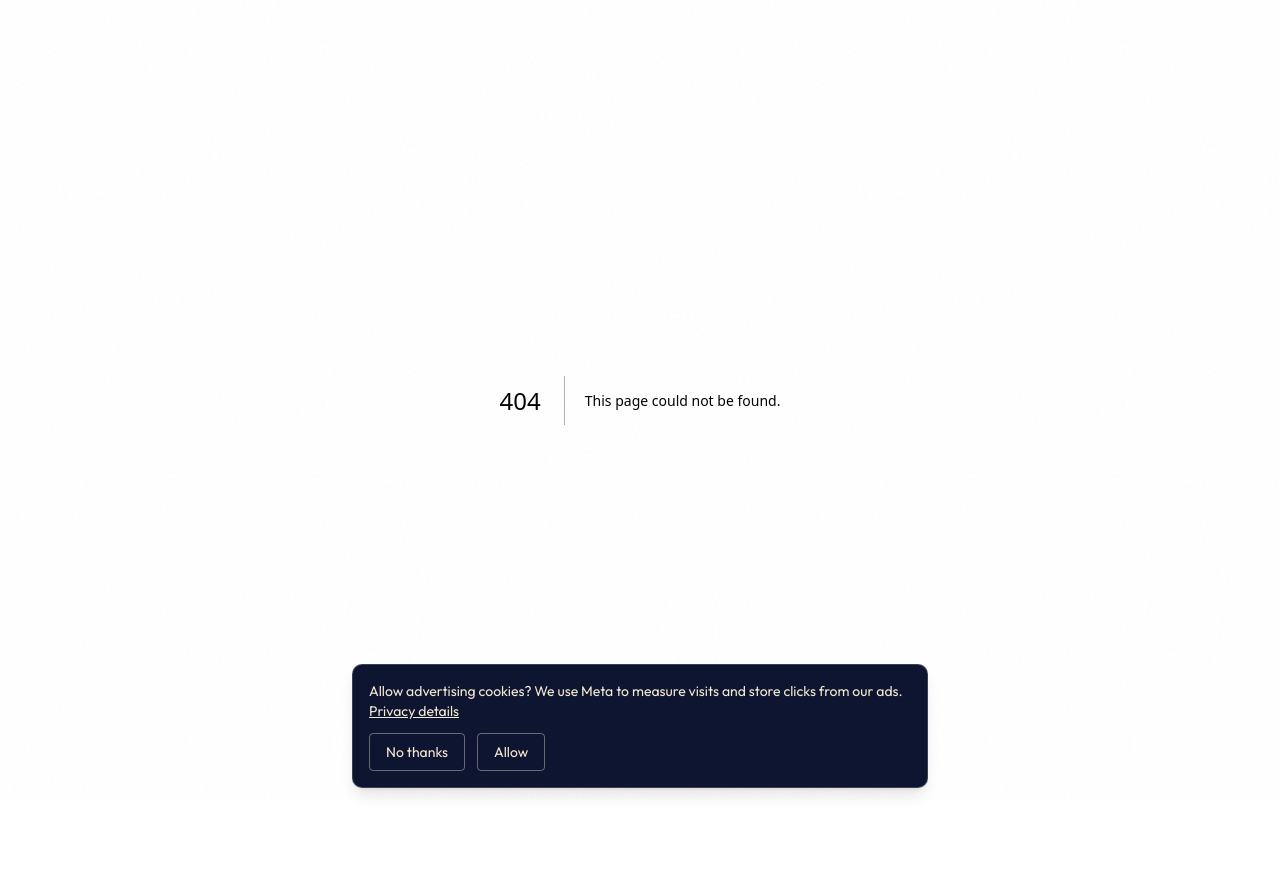
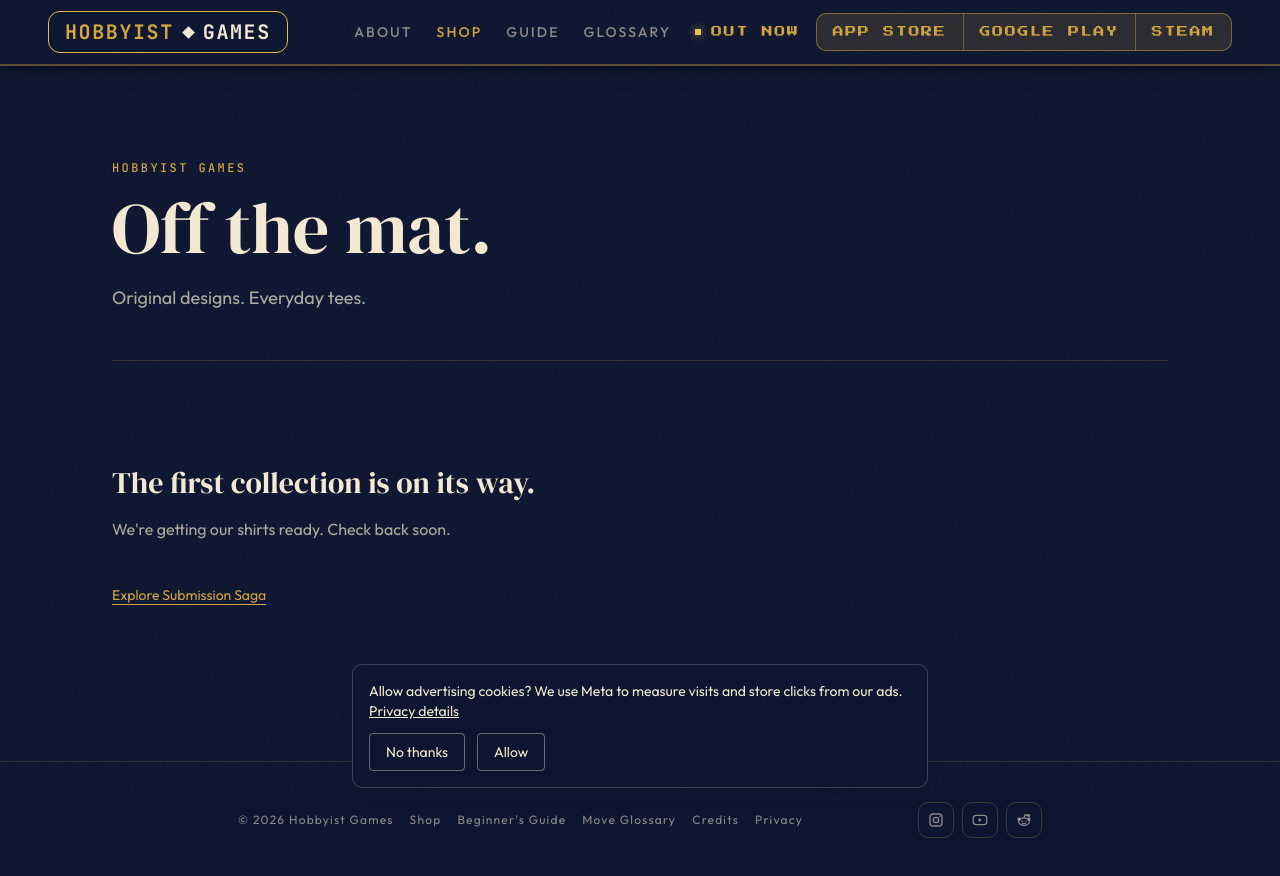
Before and after one commit to N8theGr811/hobbyist-games-website, a Next.js app: page /shop in a window 1280 px wide. Before the commit this address had no page. Before the commit the page ends 800 px from the top, so only its background shows below. Built offline with nearby package versions, Linux system fonts and the light colour scheme.

Commit message:
Add Shopify-ready merch page and shop navigation

```diff
--- /dev/null
+++ b/src/app/shop/page.tsx
@@ -0,0 +1,45 @@
+import type { Metadata } from "next";
+import Link from "next/link";
+import Header from "@/components/Header";
+import Footer from "@/components/Footer";
+import ShopifyCollection from "@/components/ShopifyCollection";
+import { getShopConfig } from "@/lib/shop";
+
+/** The collection stays in Shopify; this page provides the studio's shop front. */
+export function generateMetadata(): Metadata {
+  return {
+    title: "Shop | Hobbyist Games",
+    description: "T-shirts and original designs from Hobbyist Games.",
+    alternates: { canonical: "/shop" },
+    robots: getShopConfig() ? undefined : { index: false, follow: true },
+  };
+}
+
+export default function ShopPage() {
+  const config = getShopConfig();
+
+  return (
+    <>
+      <Header />
+      <main className="mx-auto min-h-[75vh] max-w-6xl px-6 pb-20 pt-32 md:px-12 md:pt-40">
+        <p className="font-mono text-xs uppercase tracking-[0.2em] text-steam-gold">Hobbyist Games</p>
+        <h1 className="mt-4 font-display text-5xl md:text-7xl">Off the mat.</h1>
+        <p className="mt-5 max-w-lg text-lg text-cream/70">Original designs. Everyday tees.</p>
+        <section aria-label="Shop collection" className="mt-12 border-t border-steam-gold/20 pt-10">
+          {config ? (
+            <ShopifyCollection {...config} />
+          ) : (
+            <div className="py-10 md:py-16">
+              <h2 className="font-display text-3xl">The first collection is on its way.</h2>
+              <p className="mt-4 max-w-md text-cream/70">We&apos;re getting our shirts ready. Check back soon.</p>
+              <Link href="/" className="mt-8 inline-flex min-h-11 items-center text-sm text-steam-gold underline underline-offset-4 hover:text-cream">
+                Explore Submission Saga
+              </Link>
+            </div>
+          )}
+        </section>
+      </main>
+      <Footer />
+    </>
+  );
+}
--- a/src/app/sitemap.ts
+++ b/src/app/sitemap.ts
@@ -1,4 +1,5 @@
 import type { MetadataRoute } from "next";
+import { getShopConfig } from "@/lib/shop";
 import { SITE_URL } from "@/lib/site";
 
 /** Every indexable page. Add a route here when you add one to src/app. */
@@ -13,6 +14,12 @@ export default function sitemap(): MetadataRoute.Sitemap {
       changeFrequency: "monthly",
       priority: 0.8,
     },
+    ...(getShopConfig() ? [{
+      url: `${SITE_URL}/shop`,
+      lastModified,
+      changeFrequency: "weekly" as const,
+      priority: 0.7,
+    }] : []),
     // Generated from the game's combat data, so it changes whenever the game's
     // move table does rather than on any writing schedule.
     {
--- a/src/components/Footer.tsx
+++ b/src/components/Footer.tsx
@@ -39,6 +39,9 @@ export default function Footer() {
           <span className="text-xs tracking-[0.1em] text-cream/55">
             © 2026 Hobbyist Games
           </span>
+          <a href="/shop" className="text-xs tracking-[0.1em] text-cream/55 hover:text-steam-gold transition-colors">
+            Shop
+          </a>
           <a
             href="/guide"
             className="text-xs tracking-[0.1em] text-cream/55 hover:text-steam-gold transition-colors"
--- a/src/components/Header.tsx
+++ b/src/components/Header.tsx
@@ -3,25 +3,31 @@ import StoreLinks from "./StoreLinks";
 
 export default function Header() {
   return (
-    <header className="fixed top-0 left-0 right-0 z-50 flex items-center justify-between px-6 py-2.5 bg-steam-navy shadow-[0_2px_16px_rgba(0,0,0,0.5)] border-b-2 border-steam-gold/40 md:px-12">
+    <header className="fixed top-0 left-0 right-0 z-50 flex items-center justify-between gap-3 px-4 py-2.5 bg-steam-navy shadow-[0_2px_16px_rgba(0,0,0,0.5)] border-b-2 border-steam-gold/40 sm:px-6 md:px-12">
       {/* The v3 wordmark set in markup rather than the PNG, whose double
           rule is baked in: one thin gold squircle, like the store buttons. */}
-      <a
-        href="#"
+      <Link
+        href="/"
         aria-label="Hobbyist Games"
-        className="flex shrink-0 items-center gap-2.5 rounded-[12px] border border-[#e8be3f] bg-steam-navy px-4 py-2.5 font-mono text-lg font-bold leading-none tracking-[0.08em] md:text-xl transition-colors hover:bg-[rgba(232,190,63,0.12)]"
+        className="flex shrink-0 items-center gap-2.5 rounded-[12px] border border-[#e8be3f] bg-steam-navy px-4 py-2.5 font-mono text-sm font-bold sm:text-lg leading-none tracking-[0.08em] md:text-xl transition-colors hover:bg-[rgba(232,190,63,0.12)]"
       >
         <span aria-hidden="true" className="text-steam-gold">HOBBYIST</span>
         <span aria-hidden="true" className="inline-block h-[9px] w-[9px] rotate-45 bg-cream" />
         <span aria-hidden="true" className="text-cream">GAMES</span>
-      </a>
-      <nav className="flex items-center gap-6">
-        <a
-          href="#about"
+      </Link>
+      <nav className="flex items-center gap-3 lg:gap-6">
+        <Link
+          href="/#about"
           className="hidden text-sm font-medium tracking-[0.15em] uppercase text-cream/55 hover:text-steam-gold transition-colors md:block"
         >
           About
-        </a>
+        </Link>
+        <Link
+          href="/shop"
+          className="inline-flex min-h-11 items-center text-sm font-medium tracking-[0.15em] uppercase text-steam-gold hover:text-cream transition-colors"
+        >
+          Shop
+        </Link>
         {/* Leave room for all three stores; phones use the Learn band. */}
         <Link
           href="/guide"
--- /dev/null
+++ b/src/components/ShopifyCollection.tsx
@@ -0,0 +1,132 @@
+"use client";
+
+import Script from "next/script";
+import { useEffect, useRef, useState } from "react";
+
+interface ShopConfig {
+  domain: string;
+  storefrontAccessToken: string;
+  collectionId: string;
+}
+
+interface BuyComponent {
+  destroy(): void;
+  model?: { products?: unknown[] };
+}
+
+interface BuyUI {
+  createComponent(type: "collection", config: Record<string, unknown>): Promise<BuyComponent | undefined>;
+  components: { collection: BuyComponent[] };
+}
+
+declare global {
+  interface Window {
+    ShopifyBuy?: {
+      buildClient(config: { domain: string; storefrontAccessToken: string }): unknown;
+      UI: { onReady(client: unknown): Promise<BuyUI> };
+    };
+  }
+}
+
+/** Shopify owns product choices, prices, cart, and checkout; no catalog is duplicated here. */
+export default function ShopifyCollection({ domain, storefrontAccessToken, collectionId }: ShopConfig) {
+  const host = useRef<HTMLDivElement>(null);
+  const [scriptReady, setScriptReady] = useState(false);
+  const [status, setStatus] = useState<"loading" | "ready" | "error">("loading");
+
+  useEffect(() => {
+    if (status !== "loading") return;
+    const timeout = window.setTimeout(() => setStatus("error"), 20000);
+    return () => window.clearTimeout(timeout);
+  }, [status]);
+
+  useEffect(() => {
+    if (!scriptReady || !host.current || !window.ShopifyBuy) return;
+    let cancelled = false;
+    let component: BuyComponent | undefined;
+    let ui: BuyUI | undefined;
+    // A dedicated node lets late SDK responses clean up without touching a new mount.
+    const node = document.createElement("div");
+    host.current.appendChild(node);
+
+    function dispose() {
+      component?.destroy();
+      if (ui && component) {
+        ui.components.collection = ui.components.collection.filter((entry) => entry !== component);
+      }
+      node.remove();
+    }
+
+    const sdk = window.ShopifyBuy;
+    const client = sdk.buildClient({ domain, storefrontAccessToken });
+    sdk.UI.onReady(client).then(async (readyUI) => {
+      ui = readyUI;
+      if (cancelled) return;
+      const button = {
+        "background-color": "#D4A53C",
+        color: "#0E1530",
+        "border-radius": "6px",
+        "font-weight": "bold",
+        ":hover": { "background-color": "#E8C25C", color: "#0E1530" },
+        ":focus": { "background-color": "#E8C25C", color: "#0E1530" },
+      };
+      component = await ui.createComponent("collection", {
+        id: collectionId,
+        node,
+        options: {
+          product: {
+            buttonDestination: "modal",
+            contents: { options: false },
+            text: { button: "Choose options" },
+            styles: {
+              title: { color: "#F4E9D2" },
+              price: { color: "#F4E9D2" },
+              button,
+            },
+          },
+          modalProduct: {
+            contents: { img: false, imgWithCarousel: true, button: false, buttonWithQuantity: true },
+            styles: { button },
+            text: { button: "Add to cart" },
+          },
+          cart: { styles: { button }, text: { button: "Checkout" } },
+          toggle: { styles: { toggle: button, count: { color: "#0E1530" }, iconPath: { fill: "#0E1530" } } },
+        },
+      });
+      if (cancelled) {
+        dispose();
+        return;
+      }
+      // The SDK resolves undefined on errors instead of rejecting its promise.
+      setStatus(component?.model?.products?.length ? "ready" : "error");
+    }).catch(() => {
+      if (!cancelled) setStatus("error");
+    });
+
+    return () => {
+      cancelled = true;
+      dispose();
+    };
+  }, [scriptReady, domain, storefrontAccessToken, collectionId]);
+
+  return (
+    <>
+      <Script
+        src="https://sdks.shopifycdn.com/buy-button/latest/buy-button-storefront.min.js"
+        onReady={() => setScriptReady(true)}
+        onError={() => setStatus("error")}
+      />
+      <div role="status" aria-live="polite">
+        {status === "loading" && <p className="py-8 text-cream/70">Loading the collection...</p>}
+        {status === "error" && (
+          <div className="py-8">
+            <p className="text-cream/70">The collection couldn&apos;t load. Please try again in a moment.</p>
+            <button type="button" onClick={() => window.location.reload()} className="mt-4 min-h-11 text-steam-gold underline underline-offset-4">Try again</button>
+          </div>
+        )}
+      </div>
+      <div ref={host} hidden={status === "error"} />
+      <noscript><p className="py-8 text-cream/70">Please enable JavaScript to browse the collection and checkout.</p></noscript>
+    </>
+  );
+}
--- /dev/null
+++ b/src/lib/shop.ts
@@ -0,0 +1,12 @@
+/** Public Buy Button settings, copied from Shopify's generated collection embed. */
+export function getShopConfig() {
+  const domain = process.env.SHOPIFY_STORE_DOMAIN?.trim();
+  const storefrontAccessToken = process.env.SHOPIFY_STOREFRONT_ACCESS_TOKEN?.trim();
+  const collectionId = process.env.SHOPIFY_COLLECTION_ID?.trim();
+
+  if (!domain || !storefrontAccessToken || !collectionId) return null;
+  if (!/^[a-z0-9][a-z0-9-]*\.myshopify\.com$/.test(domain)) return null;
+  if (!/^\d+$/.test(collectionId)) return null;
+
+  return { domain, storefrontAccessToken, collectionId };
+}
```
Also changed, not shown: 2 other files (tests, documents, lock files or other folders).
